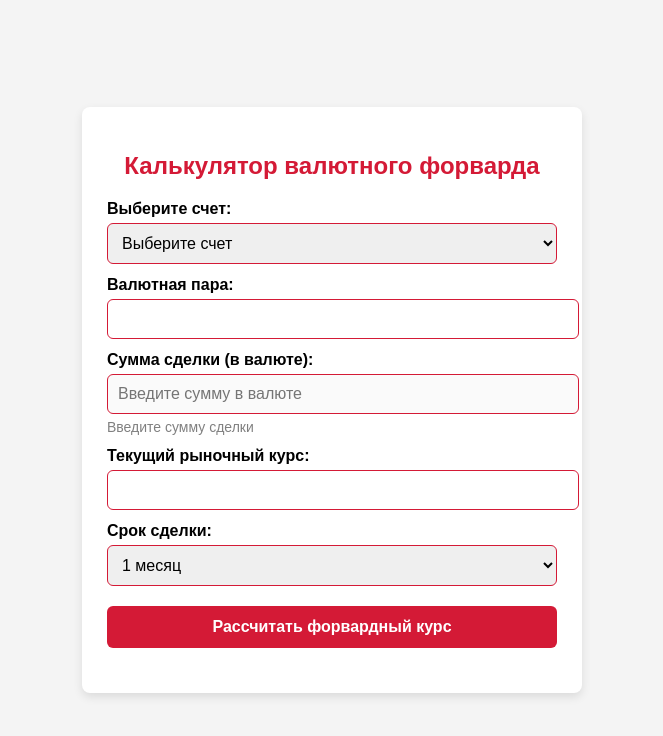
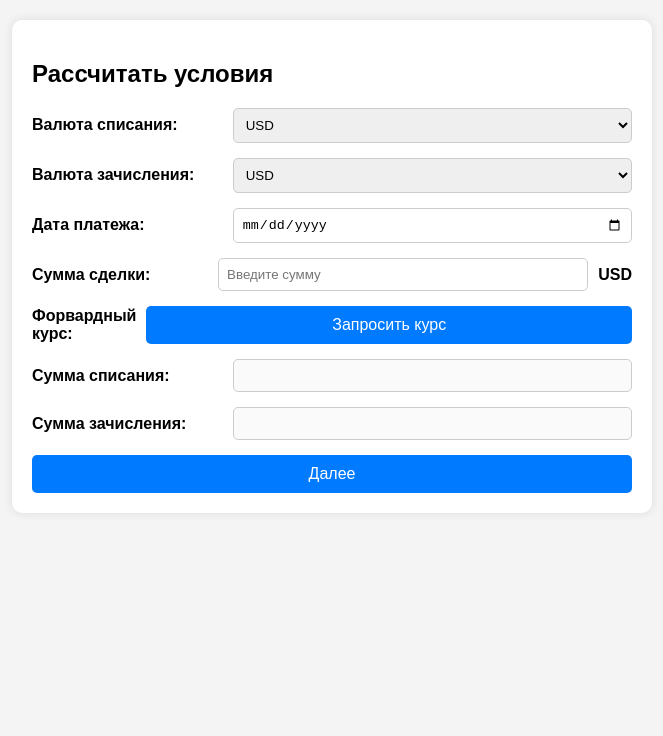
Before and after one commit to Schankelyup/fx-calculator, a plain HTML site: page index.html in a window 1280 px wide. Shown: the whole page, without its empty margins (308-971 px from the left). Drawn offline with Linux system fonts and the light colour scheme.

Commit message:
index.html

```diff
--- a/index.html
+++ b/index.html
@@ -3,165 +3,159 @@
 <head>
     <meta charset="UTF-8">
     <meta name="viewport" content="width=device-width, initial-scale=1.0">
-    <title>Калькулятор валютного форварда</title>
+    <title>Рассчитать условия</title>
     <style>
         body {
-            font-family: 'Arial', sans-serif;
+            font-family: Arial, sans-serif;
             background-color: #f4f4f4;
-            display: flex;
-            justify-content: center;
-            align-items: center;
-            height: 100vh;
             margin: 0;
+            padding: 20px;
         }
         .container {
-            max-width: 450px;
-            background: #ffffff;
-            padding: 25px;
-            border-radius: 8px;
-            box-shadow: 0px 4px 10px rgba(0, 0, 0, 0.1);
+            max-width: 600px;
+            margin: auto;
+            background: white;
+            padding: 20px;
+            border-radius: 10px;
+            box-shadow: 0 0 10px rgba(0, 0, 0, 0.1);
         }
-        h2 {
-            text-align: center;
-            color: #d41a36;
-            margin-bottom: 20px;
+        .form-group {
+            display: flex;
+            align-items: center;
+            margin-bottom: 15px;
         }
         label {
+            flex: 1;
+            font-weight: bold;
+            margin-right: 10px;
+        }
+        select, input {
+            flex: 2;
+            padding: 8px;
+            border: 1px solid #ccc;
+            border-radius: 5px;
+        }
+        .currency-label {
+            margin-left: 10px;
+            font-weight: bold;
+        }
+        .btn {
             display: block;
-            font-weight: bold;
-            margin-top: 12px;
-        }
-        input, select {
             width: 100%;
+            background: #007bff;
+            color: white;
             padding: 10px;
-            margin-top: 5px;
-            border: 1px solid #d41a36;
-            border-radius: 6px;
+            border: none;
+            border-radius: 5px;
+            cursor: pointer;
             font-size: 16px;
         }
-        button {
-            width: 100%;
-            padding: 12px;
-            background-color: #d41a36;
-            color: white;
-            font-size: 16px;
-            border: none;
-            border-radius: 6px;
-            cursor: pointer;
-            margin-top: 20px;
-            font-weight: bold;
-        }
-        button:hover {
-            background-color: #b3152a;
-        }
-        .result {
-            margin-top: 20px;
-            font-size: 18px;
-            font-weight: bold;
-            text-align: center;
-        }
-        .error {
-            color: red;
-            font-size: 14px;
-            margin-top: 5px;
+        .hidden {
             display: none;
         }
-        .hint {
-            color: grey;
-            font-size: 14px;
-            margin-top: 5px;
-            display: block;
+    </style>
+    <script>
+        const baseRates = {
+            'USD': 91.00,
+            'EUR': 95.00,
+            'CNY': 12.00
+        };
+        const baseDate = new Date('2025-02-19');
+
+        function formatNumber(input) {
+            let value = input.value.replace(/\D/g, "");
+            input.value = new Intl.NumberFormat("ru-RU").format(value);
         }
-    </style>
+
+        function updateCurrencyLabel() {
+            let selectedCurrency = document.getElementById("debit_currency").value;
+            document.getElementById("currency_label").innerText = selectedCurrency;
+        }
+
+        function validateCurrencies() {
+            let debitCurrency = document.getElementById("debit_currency").value;
+            let creditCurrency = document.getElementById("credit_currency").value;
+            if (debitCurrency === creditCurrency) {
+                alert("Валюта списания и валюта зачисления не могут совпадать!");
+                document.getElementById("credit_currency").value = "";
+            }
+            resetRateButton();
+        }
+
+        function resetRateButton() {
+            document.getElementById("request_rate_btn").classList.remove("hidden");
+            document.getElementById("forward_rate").classList.add("hidden");
+        }
+
+        function calculateRate() {
+            let selectedCurrency = document.getElementById("credit_currency").value;
+            let selectedDate = new Date(document.getElementById("payment_date").value);
+            let dayDifference = Math.ceil((selectedDate - baseDate) / (1000 * 60 * 60 * 24));
+            let newRate = baseRates[selectedCurrency] * (1 + 0.00025 * dayDifference);
+            document.getElementById("forward_rate").innerText = newRate.toFixed(4) + " RUB";
+            document.getElementById("request_rate_btn").classList.add("hidden");
+            document.getElementById("forward_rate").classList.remove("hidden");
+            updateAmounts(newRate);
+        }
+
+        function updateAmounts(rate) {
+            let dealAmount = parseFloat(document.getElementById("deal_amount").value.replace(/\D/g, "")) || 0;
+            let debitCurrency = document.getElementById("debit_currency").value;
+            let creditCurrency = document.getElementById("credit_currency").value;
+
+            document.getElementById("debit_amount").value = dealAmount.toLocaleString("ru-RU") + " " + debitCurrency;
+
+            let creditAmount = (creditCurrency === "RUB") ? (dealAmount * rate) : (dealAmount / rate);
+            document.getElementById("credit_amount").value = creditAmount.toFixed(2) + " " + creditCurrency;
+        }
+    </script>
 </head>
 <body>
     <div class="container">
-        <h2>Калькулятор валютного форварда</h2>
-        <label for="account">Выберите счет:</label>
-        <select id="account" onchange="updateCurrencyFromAccount()">
-            <option value="" selected>Выберите счет</option>
-            <option value="USD">Договор № 123456789012 - Доступный остаток: 980 000 USD</option>
-            <option value="EUR">Договор № 987654321098 - Доступный остаток: 700 000 EUR</option>
-            <option value="CNY">Договор № 567890123456 - Доступный остаток: 9 850 000 CNY</option>
-        </select>
-
-        <label for="currency">Валютная пара:</label>
-        <input type="text" id="currency" readonly>
-
-        <label for="amount">Сумма сделки (в валюте):</label>
-        <input type="text" id="amount" placeholder="Введите сумму в валюте" oninput="formatAmount(this); validateAmount();" disabled>
-        <div class="hint" id="amountHint">Введите сумму сделки</div>
-        <div class="error" id="amountError">Сумма сделки ниже допустимого порога</div>
-
-        <label for="spot">Текущий рыночный курс:</label>
-        <input type="number" id="spot" readonly>
-
-        <label for="duration">Срок сделки:</label>
-        <select id="duration">
-            <option value="0.005">1 месяц</option>
-            <option value="0.0075">3 месяца</option>
-            <option value="0.015">6 месяцев</option>
-            <option value="0.03">12 месяцев</option>
-        </select>
-
-        <button onclick="calculateForwardRate()">Рассчитать форвардный курс</button>
-
-        <div class="result" id="result"></div>
+        <h2>Рассчитать условия</h2>
+        <form>
+            <div class="form-group">
+                <label for="debit_currency">Валюта списания:</label>
+                <select id="debit_currency" name="debit_currency" onchange="validateCurrencies(); updateCurrencyLabel();">
+                    <option value="USD">USD</option>
+                    <option value="EUR">EUR</option>
+                    <option value="CNY">CNY</option>
+                    <option value="RUB">RUB</option>
+                </select>
+            </div>
+            <div class="form-group">
+                <label for="credit_currency">Валюта зачисления:</label>
+                <select id="credit_currency" name="credit_currency" onchange="validateCurrencies();">
+                    <option value="USD">USD</option>
+                    <option value="EUR">EUR</option>
+                    <option value="CNY">CNY</option>
+                    <option value="RUB">RUB</option>
+                </select>
+            </div>
+            <div class="form-group">
+                <label for="payment_date">Дата платежа:</label>
+                <input type="date" id="payment_date" name="payment_date" max="2027-02-19" onchange="resetRateButton();">
+            </div>
+            <div class="form-group">
+                <label for="deal_amount">Сумма сделки:</label>
+                <input type="text" id="deal_amount" name="deal_amount" placeholder="Введите сумму" oninput="formatNumber(this); resetRateButton();">
+                <span class="currency-label" id="currency_label">USD</span>
+            </div>
+            <div class="form-group">
+                <label for="forward_rate">Форвардный курс:</label>
+                <button type="button" id="request_rate_btn" class="btn" onclick="calculateRate()">Запросить курс</button>
+                <span id="forward_rate" class="hidden"></span>
+            </div>
+            <div class="form-group">
+                <label for="debit_amount">Сумма списания:</label>
+                <input type="text" id="debit_amount" name="debit_amount" disabled>
+            </div>
+            <div class="form-group">
+                <label for="credit_amount">Сумма зачисления:</label>
+                <input type="text" id="credit_amount" name="credit_amount" disabled>
+            </div>
+            <button type="button" class="btn" disabled>Далее</button>
+        </form>
     </div>
-
-    <script>
-        const marketRates = {
-            "RUB/USD": 91.43,
-            "RUB/EUR": 95.8,
-            "RUB/CNY": 12.49
-        };
-
-        const minAmounts = {
-            "RUB/USD": 680000,
-            "RUB/EUR": 650000,
-            "RUB/CNY": 5000000
-        };
-
-        function updateCurrencyFromAccount() {
-            let account = document.getElementById("account").value;
-            let currencyInput = document.getElementById("currency");
-            let amountField = document.getElementById("amount");
-
-            if (account === "USD") {
-                currencyInput.value = "RUB/USD";
-            } else if (account === "EUR") {
-                currencyInput.value = "RUB/EUR";
-            } else if (account === "CNY") {
-                currencyInput.value = "RUB/CNY";
-            }
-            document.getElementById("spot").value = marketRates[currencyInput.value];
-            amountField.disabled = false;
-        }
-
-        function formatAmount(input) {
-            let value = input.value.replace(/\D/g, "");
-            input.value = value.replace(/\B(?=(\d{3})+(?!\d))/g, ".");
-        }
-
-        function validateAmount() {
-            let currency = document.getElementById("currency").value;
-            let amount = parseInt(document.getElementById("amount").value.replace(/\D/g, "")) || 0;
-            let errorElement = document.getElementById("amountError");
-
-            if (amount < minAmounts[currency]) {
-                errorElement.style.display = "block";
-            } else {
-                errorElement.style.display = "none";
-            }
-        }
-
-        function calculateForwardRate() {
-            let spot = parseFloat(document.getElementById("spot").value);
-            let duration = parseFloat(document.getElementById("duration").value);
-            let forwardRate = spot * (1 + duration);
-
-            document.getElementById("result").innerHTML = "Форвардный курс: " + forwardRate.toFixed(4);
-        }
-    </script>
 </body>
 </html>
```
